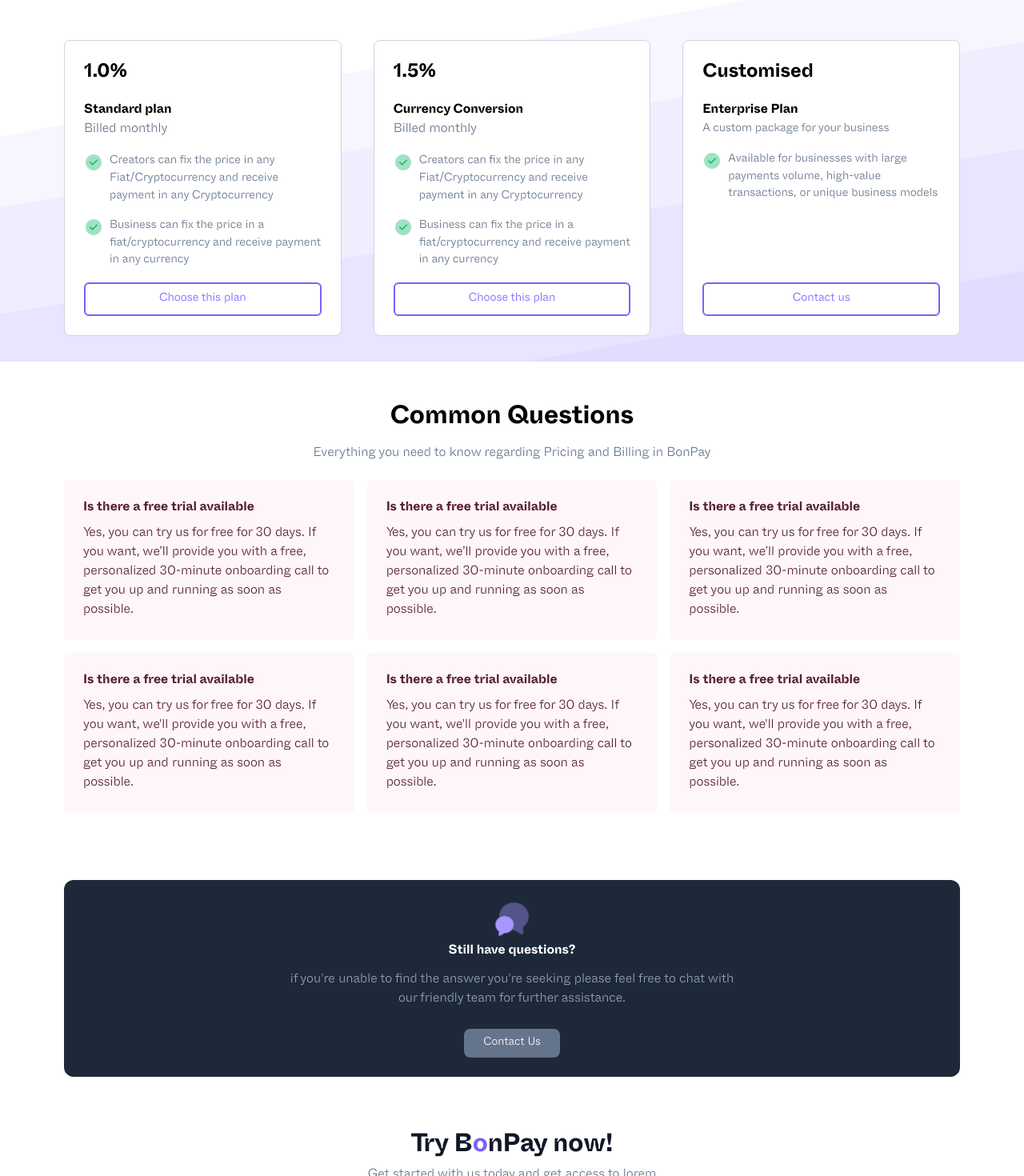
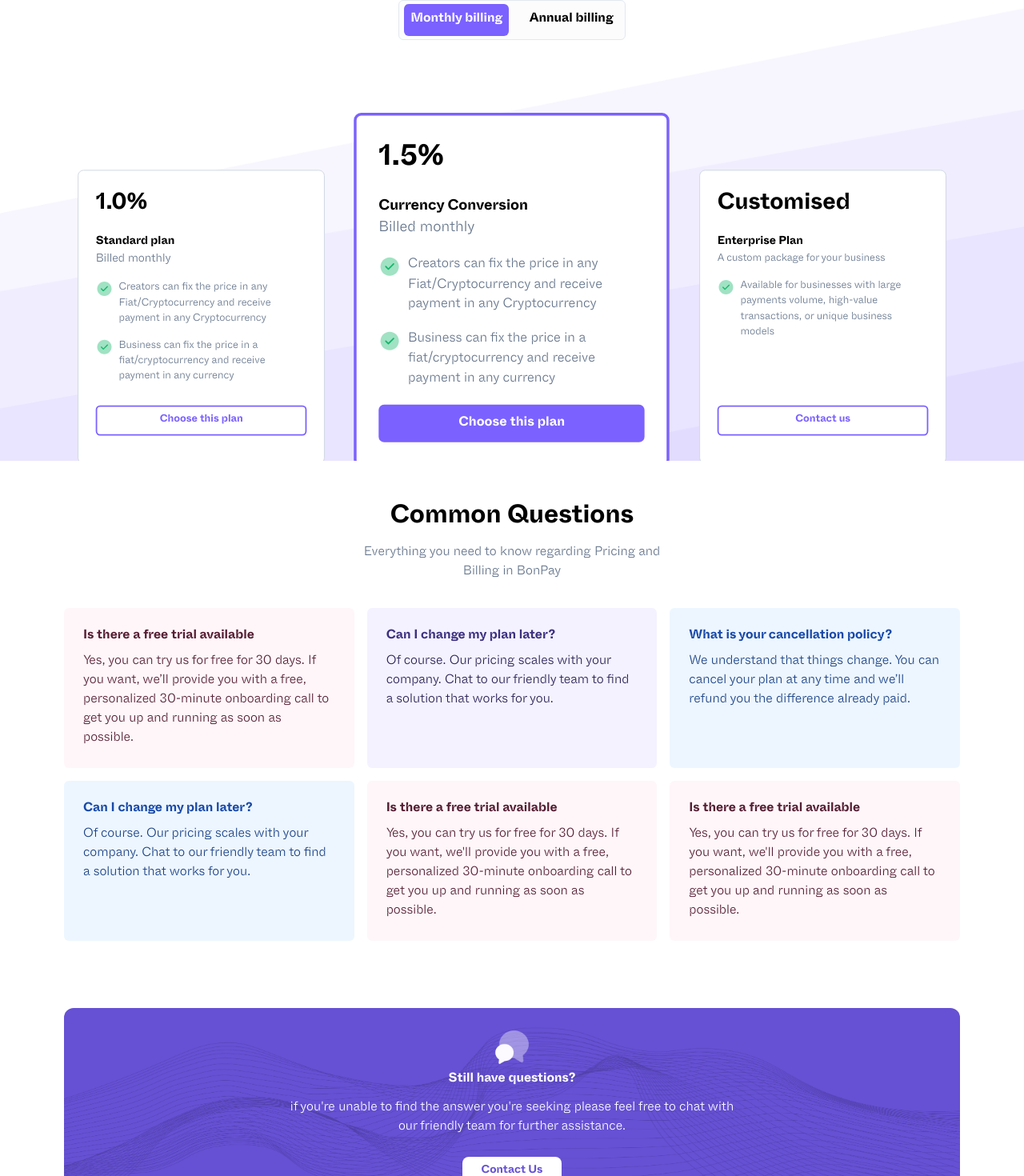
Before and after one commit to bonpayfinance/bonpay-website, a Next.js app: page /pricing in a window 1280 px wide. Shown: the part 274-1744 px from the top of the page at 80% size. Built offline with nearby package versions, Linux system fonts and the light colour scheme.

Commit message:
tweaked UI

```diff
--- a/components/Footer/index.jsx
+++ b/components/Footer/index.jsx
@@ -58,7 +58,7 @@ export default function Footer() {
           </div>
         </div>
       </div>
-      <hr className='border border-[#5241AA] my-7'/>
+      <hr className='border border-[#5241AA] my-7 md:mt-10 lg:mt-16'/>
       <p>c 2023 Bonpay, Inc.</p>
     </div>
   )
--- a/pages/pricing/index.tsx
+++ b/pages/pricing/index.tsx
@@ -1,6 +1,7 @@
 import Image from 'next/image'
 import React from 'react'
 import tick from '../../public/tick-circle.svg'
+import lineImg from '../../public/Line 6.png'
 import bg from '../../public/Frame4.png'
 import message from '../../public/messages-2.png'
 import Footer from '@/components/Footer'
@@ -11,20 +12,20 @@ export default function Pricing() {
     <>
         <NavBar />
             <div className='flex flex-col text-center justify-center bg-white'>
-            <h1 className='font-bold text-[2em] w-auto'>Pricing built for businesses of all sizes</h1>
+            <h1 className='font-bold text-[2em] mb-6 w-auto'>Pricing built for businesses<br /> of all sizes.</h1>
             {/* <div className='border border-slate-300 rounded-md px-1 py-1 flex justify-around gap-3 ml-auto mr-auto'>
                 <span className='py-1 px-1 rounded-md bg-rose-500'>Monthly billing</span>
                 <span className='py-1 px-1 rounded-md '>Annula billing</span>
             </div> */}
-            <div className='relative bg-slate-100 lg:bg-white md:bg-none' style={{position: 'relative'}}>
+            <div className='relative bg-slate-100 lg:bg-white md:bg-none py-6 lg:py-0' style={{position: 'relative'}}>
                 <Image alt='background' src={bg} width={2000} height={2000} className='transform ' style={{width: '100%', height: '100%', position: 'absolute'}}/>
-                <div className='border border-slate-300 rounded-md px-1 py-1 w-[15.5em] flex justify-around gap-3 ml-auto mr-auto'>
-                <span className='py-1 px-1 rounded-md bg-[#7B61FF] text-white'>Monthly billing</span>
-                <span className='py-1 px-1 rounded-md '>Annula billing</span>
+                <div className='border border-slate-200 rounded-md px-1 py-1 w-[17.8em] bg-[#FCFCFD] flex justify-around gap-3 ml-auto mr-auto'>
+                <span className='py-2 px-2 font-bold rounded-md bg-[#7B61FF] text-white'>Monthly billing</span>
+                <span className='py-2 px-2 font-bold rounded-md '>Annual billing</span>
                 </div>
-                <div className='grid mb-8 lg:grid-cols-3 md:grid-cols-2 gap-6 lg:gap-10 md:gap-5 lg:px-[5em] md:px-[2em] px-[1em]'>
-                <div className='flex flex-col bg-white z-[2] text-left mt-[2em] lg:mt-[5em] md:mt-[2em] p-6 transition-all duration-300 hover:scale-105 cursor-pointer border border-slate-300 rounded-lg'>
-                    <h2 className='text-[1.5em] pb-4 font-bold'>1.0%</h2>
+                <div className='mt-10 grid lg:grid-cols-3 md:grid-cols-2 gap-6 lg:gap-[4%] md:gap-5 lg:px-[5em] md:px-[2em] px-[1em]'>
+                    <div className='flex flex-col bg-white z-[2] text-left lg:mb-[-1.5em] lg:mt-auto md:mt-[2em] p-6 transition-all duration-300 lg:scale-90 lg:h-[25.5em] cursor-pointer border border-slate-300 rounded-lg'>
+                        <h2 className='text-[2em] pb-4 font-bold'>1.0%</h2>
                         <p className='font-bold'>Standard plan</p>
                         <p className='text-slate-500'>Billed monthly</p>
 
@@ -37,11 +38,11 @@ export default function Pricing() {
                         <p className='text-[0.9em]'>Business can fix the price in a fiat/cryptocurrency and receive payment in any currency</p>
                         </div>
 
-                    <button className='text-[0.9em] text-[#7B61FF] border-2 transition-all duration-300 border-[#7B61FF] hover:bg-[#7B61FF] hover:text-white rounded-md mt-auto p-2'>Choose this plan</button>
+                        <button className='font-bold text-[0.9em] text-[#7B61FF] border-2 transition-all duration-300 border-[#7B61FF] hover:bg-[#7B61FF] hover:text-white rounded-md mb-[1em] mt-auto p-2'>Choose this plan</button>
                     </div>
 
-                <div className='flex flex-col bg-white z-[2] text-left lg:mt-[5em] md:mt-[2em] p-6 transition-all duration-300 hover:scale-105 cursor-pointer border border-slate-300 rounded-lg'>
-                    <h2 className='text-[1.5em] pb-4 font-bold'>1.5%</h2>
+                    <div className='flex mb-5 flex-col bg-white z-[2] text-left lg:mb-[1.3em] lg:mt-[5em] md:mt-[2em] p-6 transition-all duration-300 border border-slate-300  lg:scale-[1.15] cursor-pointer lg:border-[0.2em] lg:border-[#7B61FF] rounded-lg'>
+                        <h2 className='text-[2em] pb-4 font-bold'>1.5%</h2>
                         <p className='font-bold'>Currency Conversion</p>
                         <p className='text-slate-500'>Billed monthly</p>
 
@@ -54,11 +55,11 @@ export default function Pricing() {
                         <p className='text-[0.9em]'>Business can fix the price in a fiat/cryptocurrency and receive payment in any currency</p>
                         </div>
 
-                    <button className='text-[0.9em] text-[#7B61FF] border-2 transition-all duration-300 border-[#7B61FF] hover:bg-[#7B61FF] hover:text-white rounded-md mt-auto p-2'>Choose this plan</button>
+                        <button className='font-bold text-[0.9em] border-2 transition-all duration-300 border-[#7B61FF] bg-[#7B61FF] text-white rounded-md mt-auto p-2'>Choose this plan</button>
                     </div>
 
-                <div className='flex flex-col bg-white z-[2] text-left lg:mt-[5em] md:mt-[2em] p-6 transition-all duration-300 hover:scale-105 cursor-pointer border border-slate-300 rounded-lg'>
-                    <h2 className='text-[1.5em] pb-4 font-bold'>Customised</h2>
+                    <div className='flex flex-col bg-white z-[2] text-left lg:mt-auto lg:mb-[-1.5em] md:mt-[2em] p-6 transition-all duration-300 lg:scale-90 lg:h-[25.5em] cursor-pointer border border-slate-300 rounded-lg'>
+                        <h2 className='text-[2em] pb-4 font-bold'>Customised</h2>
                         <p className='font-bold'>Enterprise Plan</p>
                         <p className='text-slate-500 text-[0.9em]'>A custom package for your business</p>
 
@@ -67,37 +68,34 @@ export default function Pricing() {
                         <p className='text-[0.9em]'>Available for businesses with large payments volume, high-value transactions, or unique business models</p>
                         </div>
 
-                    <button className='text-[0.9em] text-[#7B61FF] border-2 transition-all duration-300 border-[#7B61FF] hover:bg-[#7B61FF] hover:text-white rounded-md mt-auto p-2'>Contact us</button>
+                        <button className='font-bold text-[0.9em] text-[#7B61FF] border-2 transition-all duration-300 border-[#7B61FF] hover:bg-[#7B61FF] hover:text-white rounded-md mb-[1em] mt-auto p-2'>Contact us</button>
                     </div>
                 </div>
             </div>
 
             {/* COMMON QUESTIONS */}
-            <div className='mt-12 lg:px-[5em] md:px-[2em] px-[1em]'>
+            <div className='pt-12 lg:px-[5em] md:px-[2em] px-[1em] z-[2] bg-white'>
                 <h2 className='text-[2em] font-bold mb-2'>Common Questions</h2>
-                <p className='text-slate-500'>Everything you need to know regarding Pricing and Billing in BonPay</p>
+                <p className='text-slate-500'>Everything you need to know regarding Pricing and <br /> Billing in BonPay</p>
 
-                <div className='grid lg:grid-cols-3 gap-4 my-5 md:grid-cols-2'>
+                <div className='grid mt-8 lg:grid-cols-3 gap-4 my-5 md:grid-cols-2'>
 
                     <div className='text-left rounded-md bg-[#FFE8F0] bg-opacity-40 p-6'>
                         <p className='pb-2 font-bold text-[#551E33]'>Is there a free trial available</p>
                         <p className='text-[#551E33]'>Yes, you can try us for free for 30 days. If you want, we’ll
                         provide you with a free, personalized 30-minute onboarding call to get you up and running as soon as possible.</p>
                     </div>
-                <div className='text-left rounded-md bg-[#FFE8F0] bg-opacity-40 p-6'>
-                    <p className='pb-2 font-bold text-[#551E33]'>Is there a free trial available</p>
-                    <p className='text-[#551E33]'>Yes, you can try us for free for 30 days. If you want, we’ll
-                    provide you with a free, personalized 30-minute onboarding call to get you up and running as soon as possible.</p>
+                    <div className='text-left rounded-md bg-[#E4DFFF] bg-opacity-40 p-6'>
+                        <p className='pb-2 font-bold text-[#3D3080]'>Can I change my plan later?</p>
+                        <p className='text-[#292055]'>Of course. Our pricing scales with your company. Chat to our friendly team to find a solution that works for you.</p>
                     </div>
-                <div className='text-left rounded-md bg-[#FFE8F0] bg-opacity-40 p-6'>
-                    <p className='pb-2 font-bold text-[#551E33]'>Is there a free trial available</p>
-                    <p className='text-[#551E33]'>Yes, you can try us for free for 30 days. If you want, we’ll
-                    provide you with a free, personalized 30-minute onboarding call to get you up and running as soon as possible.</p>
+                    <div className='text-left rounded-md bg-[#D1E9FF] bg-opacity-40 p-6'>
+                        <p className='pb-2 font-bold text-[#1849A9]'>What is your cancellation policy?</p>
+                        <p className='text-[#194185]'>We understand that things change. You can cancel your plan at any time and we’ll refund you the difference already paid.</p>
                     </div>
-                <div className='text-left rounded-md bg-[#FFE8F0] bg-opacity-40 p-6'>
-                    <p className='pb-2 font-bold text-[#551E33]'>Is there a free trial available</p>
-                    <p className='text-[#551E33]'>Yes, you can try us for free for 30 days. If you want, we'll
-                    provide you with a free, personalized 30-minute onboarding call to get you up and running as soon as possible.</p>
+                    <div className='text-left rounded-md bg-[#D1E9FF] bg-opacity-40 p-6'>
+                        <p className='pb-2 font-bold text-[#1849A9]'>Can I change my plan later?</p>
+                        <p className='text-[#194185]'>Of course. Our pricing scales with your company. Chat to our friendly team to find a solution that works for you.</p>
                     </div>
                     <div className='text-left rounded-md bg-[#FFE8F0] bg-opacity-40 p-6'>
                         <p className='pb-2 font-bold text-[#551E33]'>Is there a free trial available</p>
@@ -115,18 +113,21 @@ export default function Pricing() {
             </div>
 
             {/* Contact Us Section */}
-            <div className='lg:mx-[5em] md:mx-[2em] mx-[1em] my-[4em] bg-[#1D2939] flex flex-col gap-1 items-center py-6 rounded-xl'>
-                <Image alt='message icon' src={message} height={50} width={50}/>
-                <p className='text-white font-bold'>Still have questions?</p>
-                <p className='text-slate-400 lg:w-[50%] md:w-[50%] w-[90%] mt-2'>if you're unable to find the answer you're seeking please feel free to chat with our friendly team for further assistance.</p>
-                <button className='bg-slate-500 border-none py-2 px-6 rounded-lg text-white text-sm mt-5'>Contact Us</button>
+            <div className='relative lg:mx-[5em] md:mx-[2em] mx-[1em] my-[4em] bg-[#6651D4]  py-6 rounded-xl'>
+                <Image alt='tick' height={1000} width={1000} src={lineImg} className='w-[100%] h-[88%] absolute'/>
+                <div className='flex flex-col gap-1 items-center z-[2] relative text-white'>
+                <Image alt='message icon' src={message} height={50} width={50} className='z-[2]'/>
+                <p className=' font-bold'>Still have questions?</p>
+                <p className='lg:w-[50%] md:w-[50%] w-[90%] mt-2'>if you're unable to find the answer you're seeking please feel free to chat with our friendly team for further assistance.</p>
+                <button className='bg-white border-none py-2 px-6 rounded-lg font-bold text-[#6651D4] text-sm mt-5'>Contact Us</button>
+                </div>
             </div>
 
             {/* TRY BONPAY */}
             <div className='pb-[3em] px-[1em] flex flex-col items-center'>
                 <h1 className='text-[2em] text-[#101828] font-bold'>Try B<span className='text-[#7B61FF]'>o</span>nPay now!</h1>
                 <p className='w-100% lg:w-[30%] text-slate-500'>Get started with us today and get access to lorem ipsum dolor sit amet</p>
-                <button className='bg-[#7B61FF] border-none py-2 px-6 rounded-lg text-white text-sm mt-5'>Get Started</button>
+                <button className='bg-[#7B61FF] font-bold border-none py-2 px-6 rounded-lg text-white text-sm mt-5'>Get Started</button>
             </div>
         </div>
         <Footer />
```
Also changed, not shown: public/Line 6.png (added), public/messages-2.png. Lines whose indentation alone changed are shown as unchanged.
